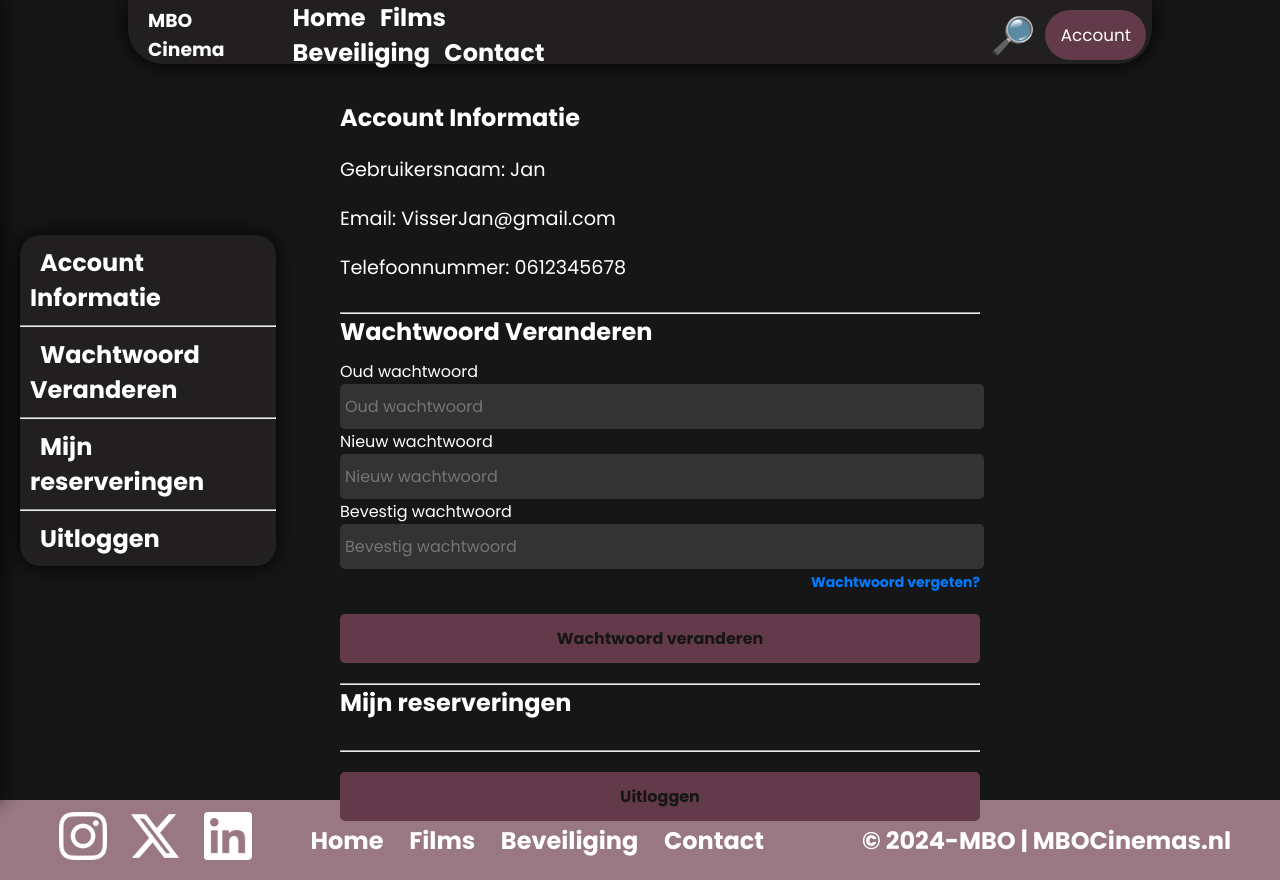
After one commit to 6037685/MBO-cinema, a PHP site: page /account.php in a window 1280 px wide. The commit adds this page. Run offline with PHP 8.4, Linux system fonts and the light colour scheme; a user stored in the database is signed in.

Commit message:
Account pagina aangemaakt

```diff
--- /dev/null
+++ b/bioscoop/html/Account.php
@@ -0,0 +1,83 @@
+<?php
+    session_start(); // Start the session at the beginning of the script
+
+    if ($_SERVER['REQUEST_METHOD'] === 'POST' && isset($_POST['logout'])) {
+        // Destroy the session and redirect to the homepage
+        session_destroy();
+        header('Location: login.php');
+        exit();
+    }
+?>
+
+<!DOCTYPE html>
+<html lang="nl">
+<head>
+    <meta charset="utf-8">
+    <meta name="viewport" content="width=device-width, initial-scale=1">
+    <meta name="description" content="Welkom op de homepagina van Mbo Cinema. Ontdek ons aanbod en meer!">
+    <meta name="author" content="Kishan & Julian">
+    <meta name="keywords" content="home, Mbo Cinema, films, bioscoop">
+    <title>Home pagina</title>
+    <link rel="stylesheet" type="text/css" href="Css/styl.css">
+    <link rel="stylesheet" type="text/css" href="Css/overlay.css">
+    <script defer src="index.js"></script>
+</head>
+<body>
+    <?php include_once 'header.php'; ?>
+    <main>
+        <section class="accountWrapper">
+            <article class="accountNavWrapper">
+                <nav class="accountNav">
+                    <ul>
+                        <li><a href="#">Account Informatie</a></li><hr>
+                        <li><a href="#">Wachtwoord Veranderen</a></li><hr>
+                        <li><a href="#">Mijn reserveringen</a></li><hr>
+                        <li><a href="#">Uitloggen</a></li>
+                    </ul>
+                </nav>
+            </article>
+
+            <article class="accountContent">
+
+                <section class="accountInfo">
+                    <h2>Account Informatie</h2>
+                    <p>Gebruikersnaam: <?php echo $_SESSION['username']; ?></p>
+                    <p>Email: <?php echo $_SESSION['email']; ?></p>
+                    <p>Telefoonnummer: <?php echo $_SESSION['phone']; ?></p>
+                </section>
+                <hr>
+                <section class="wachtwoord">
+                    <h2>Wachtwoord Veranderen</h2>
+                    <form method="POST">
+                        <label for="oldPassword">Oud wachtwoord</label>
+                        <input type="password" id="oldPassword" name="oldPassword" placeholder="Oud wachtwoord" required>
+
+                        <label for="newPassword">Nieuw wachtwoord</label>
+                        <input type="password" id="newPassword" name="newPassword" placeholder="Nieuw wachtwoord" required>
+
+                        <label for="confirmPassword">Bevestig wachtwoord</label>
+                        <input type="password" id="confirmPassword" name="confirmPassword" placeholder="Bevestig wachtwoord" required>
+
+                        <article class="forgot-password">
+                            <a href="#">Wachtwoord vergeten?</a>
+                        </article>
+
+                        <button type="submit">Wachtwoord veranderen</button>
+                    </form>
+                </section>
+                <hr>
+                <section class="reserveringen">
+                    <h2>Mijn reserveringen</h2>
+                </section>
+                <hr>
+                <section class="uitloggen">
+                    <form method="POST">
+                        <button type="submit" name="logout">Uitloggen</button>
+                    </form>
+                </section>
+                </article>
+        </section>
+    </main>
+    <?php include_once 'footer.php'; ?>
+</body>
+</html>
--- a/bioscoop/html/Css/styl.css
+++ b/bioscoop/html/Css/styl.css
@@ -493,7 +493,113 @@ button[type="submit"]:hover {
     right: 0;
 }
 
+/* Einde Login & Register Pagina */
 
+/* account Pagina */
+
+.accountWrapper{
+    display: grid;
+    grid-template-columns: 1fr 3fr;
+    height: 100vh;
+}
+.accountNavWrapper{
+    display: flex;
+    justify-content: flex-start; /* Align to the left */
+    align-items: center; /* Center vertically */
+    height: 100vh; /* Full height of the viewport */
+    padding-left: 20px; /* Optional: Add some padding to the left */
+}
+.accountNav{
+    background-color: #211f1f;
+    width: 20vw;
+    display: flex;
+    list-style: none;
+    justify-content: center;
+    text-align: left;
+    filter: drop-shadow(0px 0px 10px #000000);
+    border-radius: 20px;
+}
+.accountNav a{
+    padding: 10px;
+    font-size: 1.5em;
+    color: white;
+    text-decoration: none;
+    list-style: none;
+}
+.accountNav a:hover{
+    background-color: #ffffff;
+    color: black;
+    border-radius: 20px;
+}
+.accountNav li{
+    padding: 10px;
+    list-style: none;
+}
+.accountInfo{
+    margin-top: 10vh;
+    display: flex;
+    justify-content: flex-start; /* Align to the left */
+    flex-direction: column;
+    align-items: flex-start; /* Align to the top */
+    color: white;
+    text-align: left;
+}
+.accountInfo h1{
+    font-size: 2em;
+    margin-bottom: 10px;
+}
+.accountInfo p{
+    font-size: 1.5em;
+    margin: 10px 0;
+}
+.accountContent{
+    display: flex;
+    flex-direction: column;
+    color: white;
+    width: 50vw;
+    padding: 20px;
+    /* background-color: #282649; */
+}
+.accountContent section{
+    margin-bottom: 20px;
+
+}
+.accountContent h2{
+    font-size: 1.5em;
+    margin-bottom: 10px;
+}
+.accountContent p{
+    font-size: 1.2em;
+    margin: 10px 0;
+}
+.accountContent button{
+    padding: 12px 20px;
+    margin-top: 20px;
+    background-color: #633a49;
+    border: none;
+    border-radius: 5px;
+    color: #161616;
+    font-size: 1em;
+    font-weight: bold;
+    cursor: pointer;
+    transition: all 0.3s ease;
+}
+.accountContent button:hover {
+    background-color: #633a4979;
+}
+.accountContent input{
+    width: 99%;
+    padding: 10px 5px;
+    border: none;
+    border-radius: 5px;
+    background-color: #333333;
+    color: white;
+    font-size: 1em;
+    padding-bottom: 10px;
+}
+
+
+/* einde account Pagina */
 
 
 /* Media Query */
--- a/bioscoop/html/Home.php
+++ b/bioscoop/html/Home.php
@@ -2,9 +2,6 @@
 session_start(); // Start the session at the beginning of the script
 
 // Check if the user is logged in
-echo $_SESSION['loggedin'] ? 'Logged in' : 'Not logged in';
-echo $_SESSION['username'] ? ' as ' . $_SESSION['username'] : '';
-echo $_SESSION['role'] ? ' with role ' . $_SESSION['role'] : '';
 ?>
 
 <!DOCTYPE html>
--- a/bioscoop/html/overlay.php
+++ b/bioscoop/html/overlay.php
@@ -9,9 +9,9 @@
             <a href="Beveiliging.php">Beveiliging</a>
 
             <?php if (isset($_SESSION['loggedin']) && $_SESSION['loggedin'] === true): ?>
-                <a href="login.php"><button id="loginButton">Account</button></a>
+                <a href="account.php"><button id="loginButton">Account</button></a>
             <?php else: ?>
-                <a href="account.php"><button id="loginButton">Inloggen</button></a>
+                <a href="login.php"><button id="loginButton">Inloggen</button></a>
             <?php endif; ?>
         </article>
 </section>
```
Also changed, not shown: bioscoop/html/login.php (+9 -5 lines).
